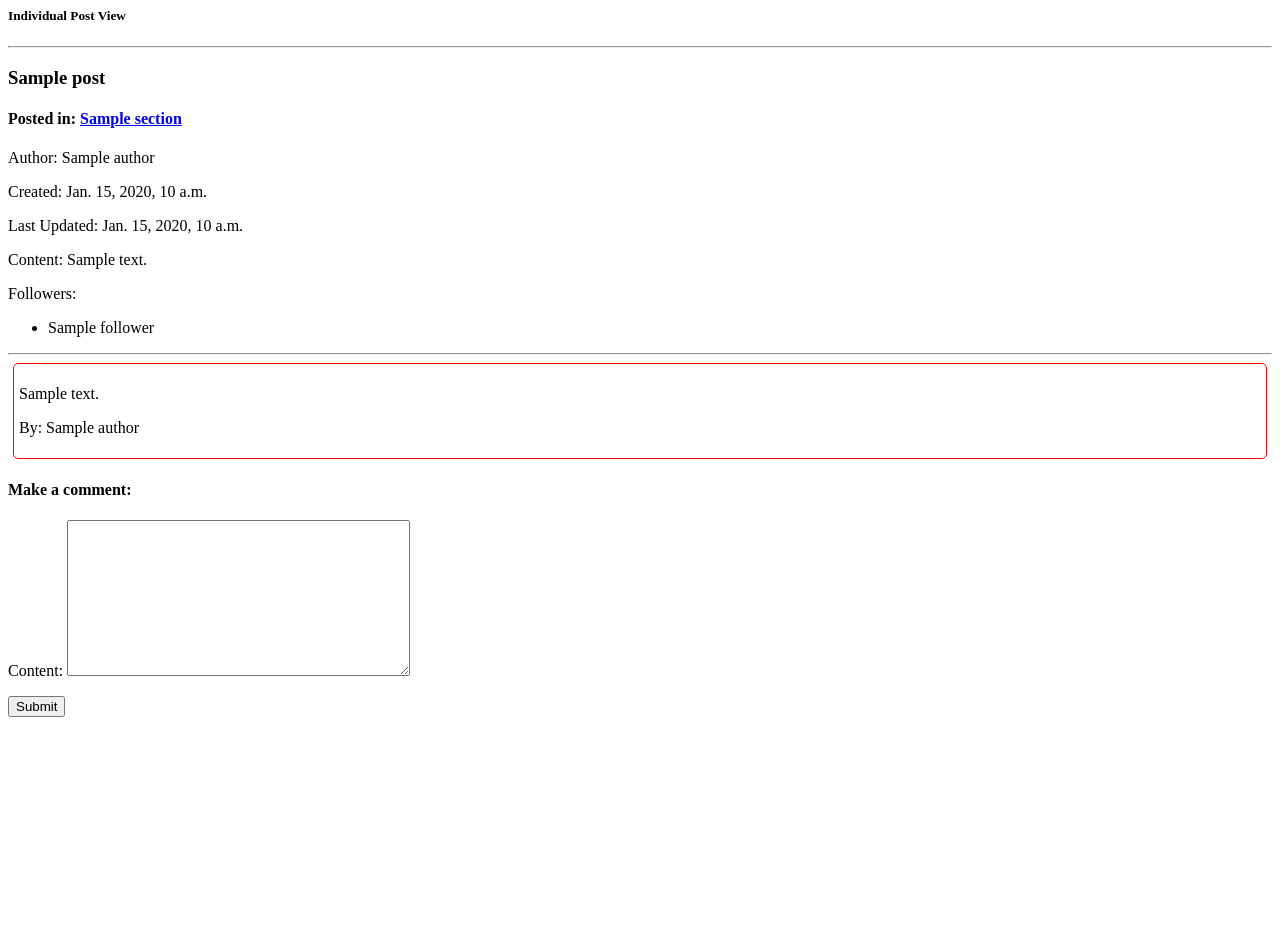
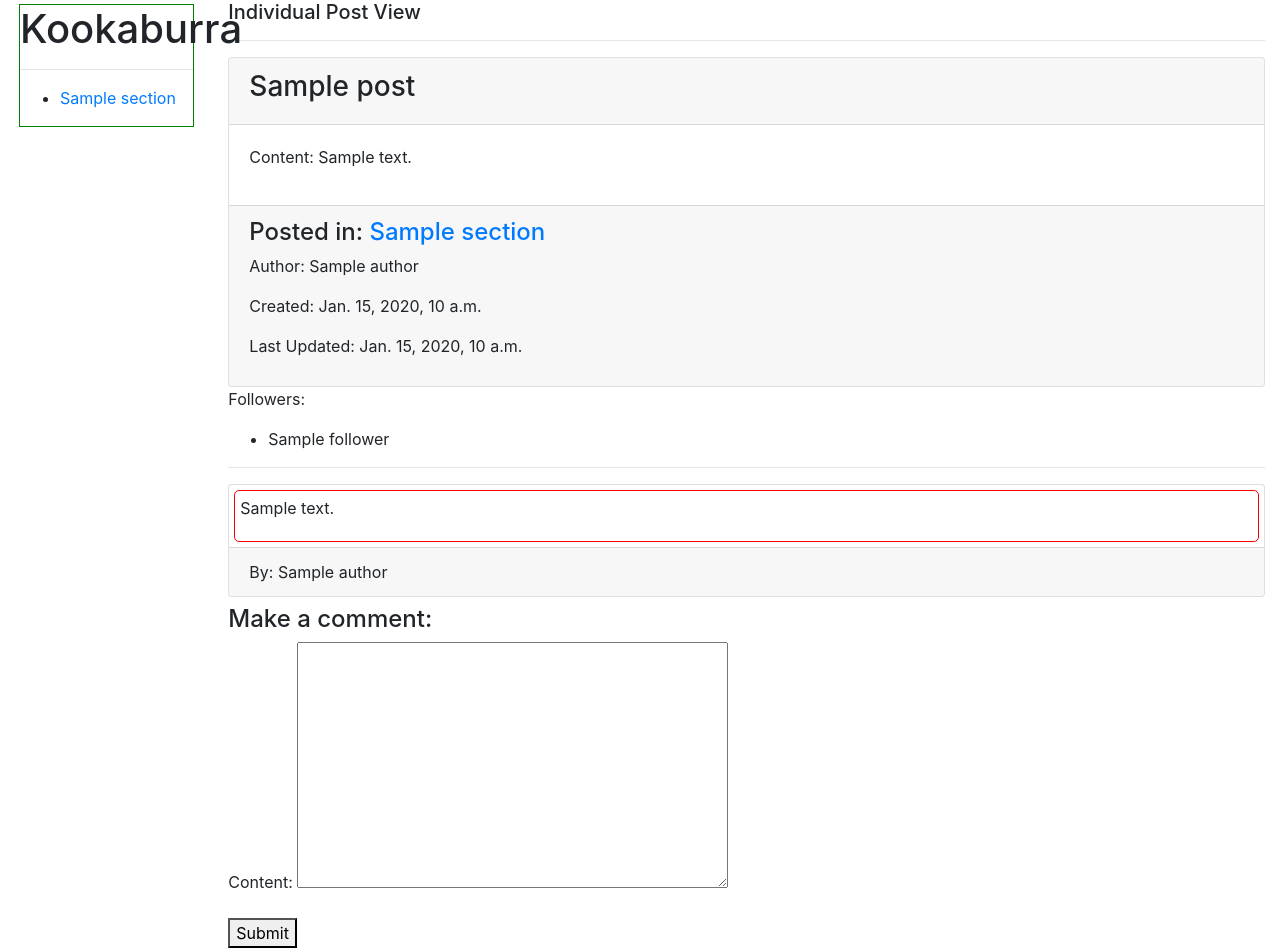
Before and after one commit to Dotrar/Kookaburra, a Django app: template kookaburra/templates/kookaburra/post.html in a window 1280 px wide. Before the commit the page ends 717 px from the top, so only its background shows below. Run offline with Django 3.2, Linux system fonts and the light colour scheme; tables that the repository leaves empty hold one stand-in row (values such as "Sample post"); the template is opened without the code that fills it: values that come from a table or form of the project are taken from there, most other values are stand-ins (such as "Sample title", 1, 10 or a date in 2020); data that the repository does not hold is empty; some libraries are stand-ins or nearby versions.

Commit message:
Add bootstrap and create general layout

```diff
--- a/kookaburra/templates/kookaburra/base.html
+++ b/kookaburra/templates/kookaburra/base.html
@@ -1,9 +1,33 @@
 {% load static %}
-<head>
-    <title> Kookaburra Forums </title>
+<!doctype html>
+<html lang="en">
+  <head>
+    <meta charset="utf-8">
+    <meta name="viewport" content="width=device-width, initial-scale=1, shrink-to-fit=no">
+    <link rel="stylesheet" href="https://stackpath.bootstrapcdn.com/bootstrap/4.1.3/css/bootstrap.min.css" integrity="sha384-MCw98/SFnGE8fJT3GXwEOngsV7Zt27NXFoaoApmYm81iuXoPkFOJwJ8ERdknLPMO" crossorigin="anonymous">
     <link rel="stylesheet" href="{% static 'kookaburra/style.css' %}">
-</head>
-<body>
-    {% block content %}
-    {% endblock content %}
-</body>
+    <!--
+      Note for contributors, Currently we're using bootstrap as a bit of a quick-draft, but
+      Ideally we'd like to switch to a unique layout built by tailwind in the future
+    -->
+    <title>Kookaburra</title>
+  </head>
+  <body>
+    <div class='container-fluid'>
+      <div class='row'>
+        <div class='col-2'>
+          {% include 'kookaburra/sidebar.html' %}
+        </div>
+        <div class='col-10'>
+          {% block base_content %}
+          {% endblock base_content %}
+        </div>
+      </div>
+    </div>
+    <!-- Optional JavaScript -->
+    <!-- jQuery first, then Popper.js, then Bootstrap JS -->
+    <script src="https://code.jquery.com/jquery-3.3.1.slim.min.js" integrity="sha384-q8i/X+965DzO0rT7abK41JStQIAqVgRVzpbzo5smXKp4YfRvH+8abtTE1Pi6jizo" crossorigin="anonymous"></script>
+    <script src="https://cdnjs.cloudflare.com/ajax/libs/popper.js/1.14.3/umd/popper.min.js" integrity="sha384-ZMP7rVo3mIykV+2+9J3UJ46jBk0WLaUAdn689aCwoqbBJiSnjAK/l8WvCWPIPm49" crossorigin="anonymous"></script>
+    <script src="https://stackpath.bootstrapcdn.com/bootstrap/4.1.3/js/bootstrap.min.js" integrity="sha384-ChfqqxuZUCnJSK3+MXmPNIyE6ZbWh2IMqE241rYiqJxyMiZ6OW/JmZQ5stwEULTy" crossorigin="anonymous"></script>
+  </body>
+</html>
--- a/kookaburra/templates/kookaburra/post.html
+++ b/kookaburra/templates/kookaburra/post.html
@@ -1,13 +1,22 @@
 {% extends "kookaburra/base.html" %}
-{% block content %}
+
+{% block base_content %}
 <h5>Individual Post View</h5>
 <hr>
+<div class='card'>
+  <div class='card-header'>
     <h3> {{ post.title }} </h3>
-<h4> Posted in: <a href='{{post.section.get_absolute_url}}'>{{ post.section }}</a></h4>
+  </div>
+  <div class='card-body'>
+    <p>Content: {{ post.content }} </p>
+  </div>
+  <div class='card-footer'>
+    <h4>Posted in: <a href='{{post.section.get_absolute_url}}'>{{ post.section }}</a></h4>
     <p>Author: {{post.author.get_full_name }} </p>
     <p>Created: {{ post.created_at }} </p>
     <p>Last Updated: {{ post.updated_at }} </p>
-<p>Content: {{ post.content }} </p>
+  </div>
+</div>
 <p>Followers: <ul>
   {% for follower in  post.followers.all %}
   <li>{{follower}} </li>
@@ -16,9 +25,11 @@
 </p>
 <hr>
 {% for comment in post.comments.all %}
-<div class='post-comment'>
+<div class='card my-2'>
+  <div class='card-body post-comment'>
     <p>{{ comment.content }}</p>
-    <p>By: {{ comment.author.get_full_name }}</p>
+  </div>
+  <div class='card-footer'> By: {{ comment.author.get_full_name }} </div>
 </div>
 {% empty %}
 <div class='post-comment'>
--- /dev/null
+++ b/kookaburra/templates/kookaburra/sidebar.html
@@ -0,0 +1,12 @@
+<div class='sidebar m-1' style='border: 1px solid green;'>
+
+  <h1>Kookaburra</h1>
+
+  <hr>
+
+  <ul>
+    {% for section in sections %}
+    <li><a href='{{section.get_absolute_url}}'>{{section.name}}</a></li>
+    {% endfor %}
+  </ul>
+</div>
```
Also changed, not shown: kookaburra/templates/kookaburra/general.html (+16 -11 lines), kookaburra/templates/kookaburra/section.html (+6 -5 lines), kookaburra/views.py (+20 -11 lines). Lines whose indentation alone changed are shown as unchanged.
